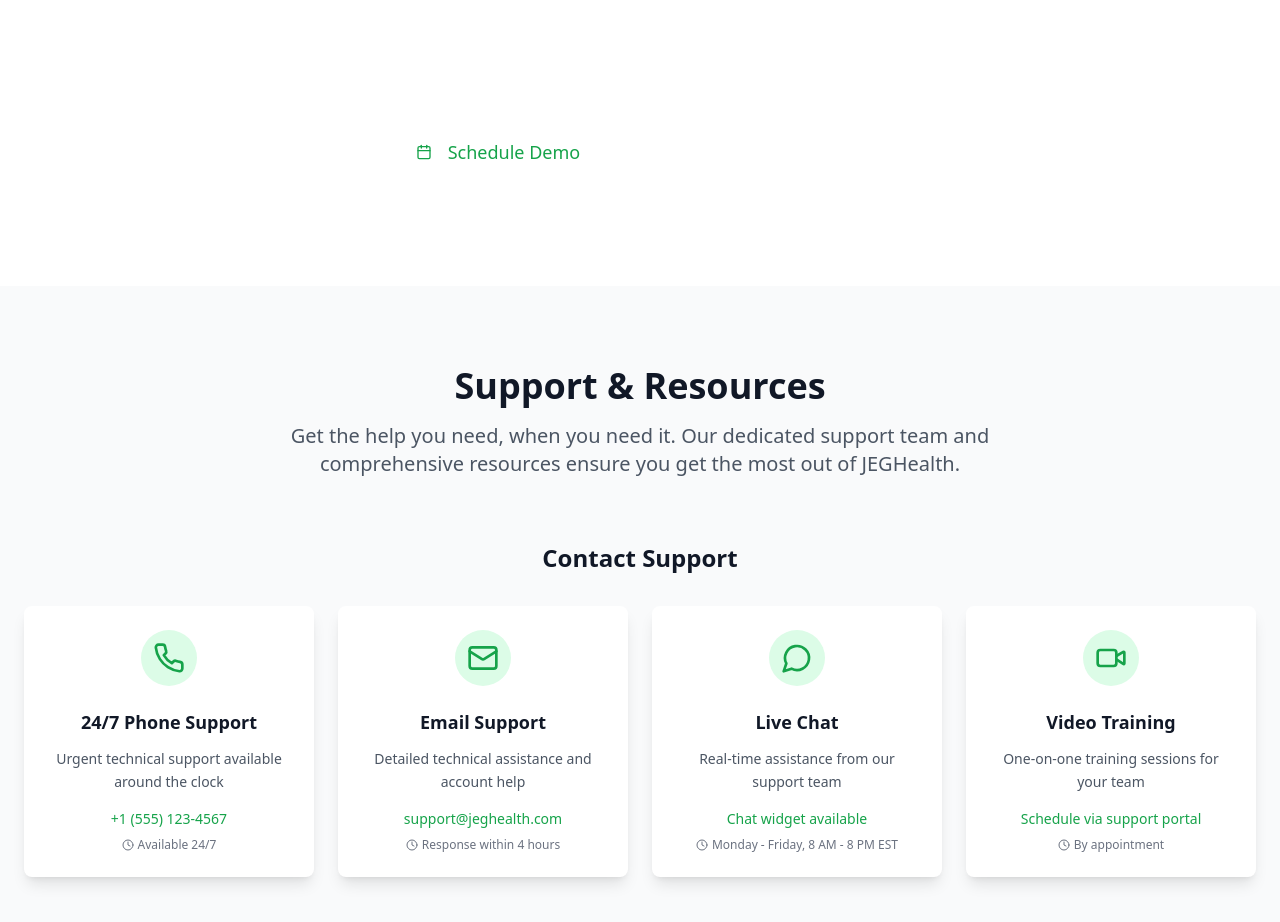
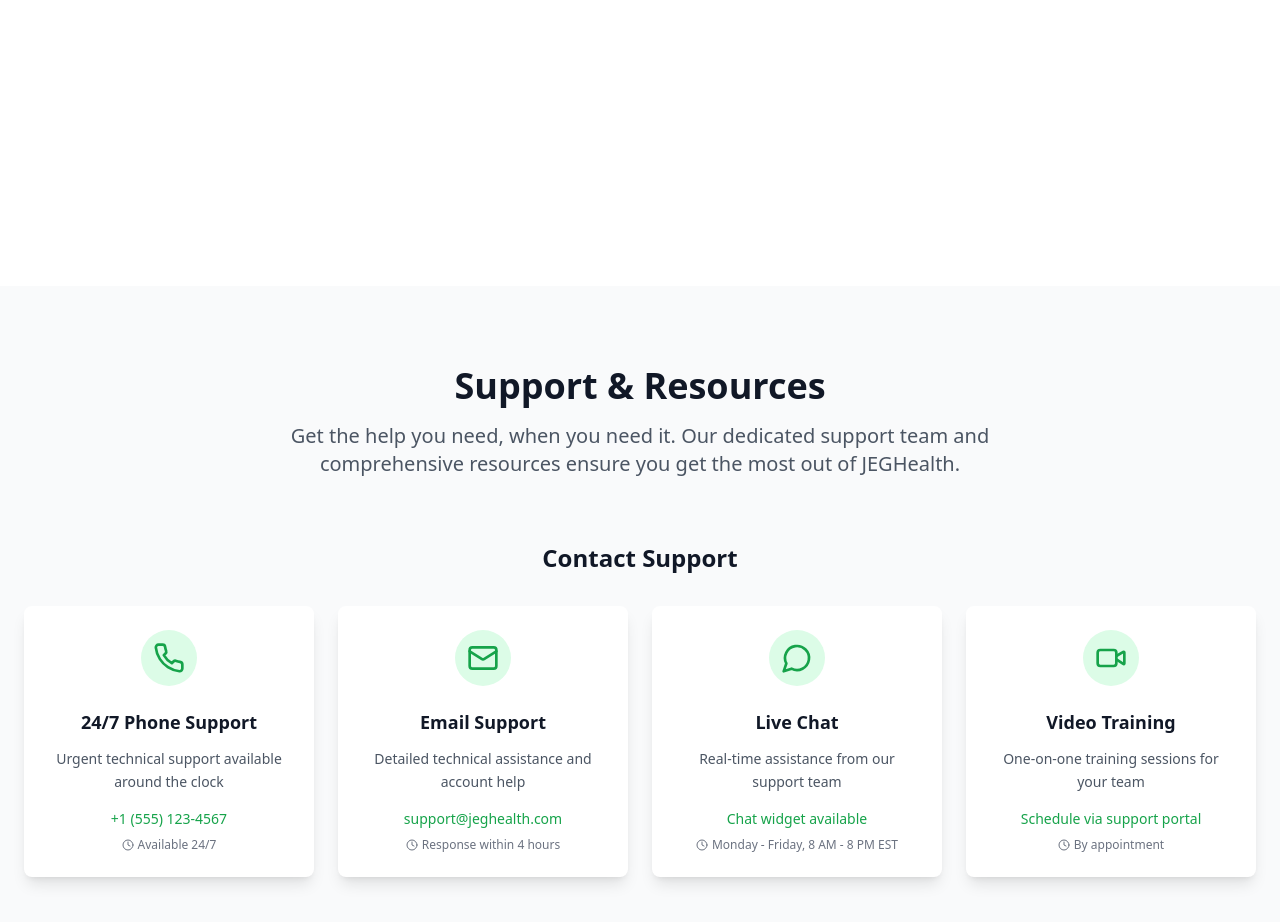
Before and after one commit to eakomdo/jeghealth-care-connect, a React (Vite) app: page / in a window 1280 px wide. Shown: the part 7520-8442 px from the top of the page. Built offline with nearby package versions, Linux system fonts and the light colour scheme.

Commit message:
Remove "Schedule Demo" button.
Removed the "Schedule Demo" button from the Hero component.

```diff
--- a/src/components/LearnMore.jsx
+++ b/src/components/LearnMore.jsx
@@ -168,14 +168,7 @@ const LearnMore = () => {
             Join thousands of healthcare professionals who trust JEGHealth for their IoT monitoring needs.
             Start your journey towards better patient outcomes today.
           </p>
-          <div className="flex flex-col sm:flex-row gap-4 justify-center">
-            <Button
-              size="lg"
-              className="bg-white text-green-600 hover:bg-gray-100 px-8 py-4 text-lg font-medium"
-            >
-              <Calendar className="w-5 h-5 mr-2" />
-              Schedule Demo
-            </Button>
+          <div className="flex justify-center">
             <Button
               variant="outline"
               size="lg"
```
